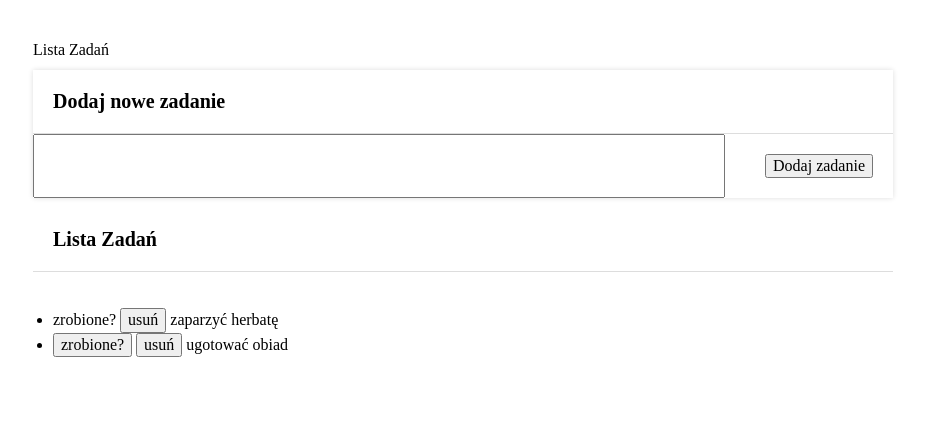
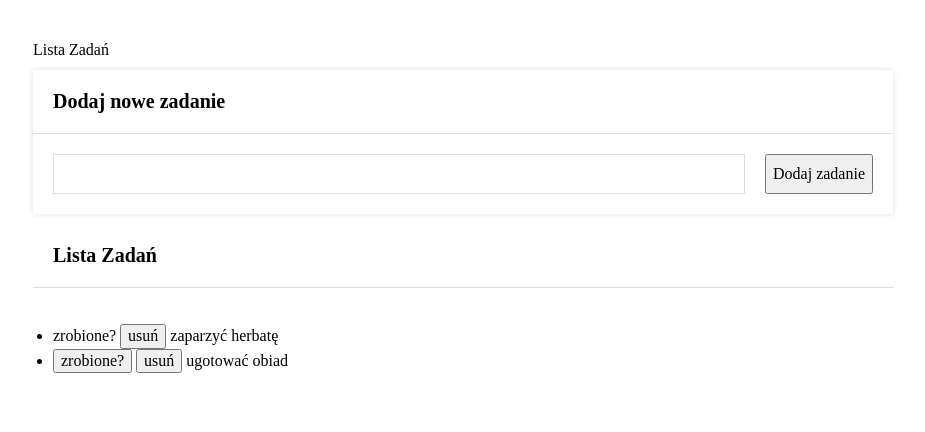
Before and after one commit to olykka/toDOList, a plain HTML site: page index.html in a window 1280 px wide. Shown: the whole page, without its empty margins (177-1102 px from the left). Drawn offline with nearby package versions, Linux system fonts and the light colour scheme.

Commit message:
form class added

```diff
--- /dev/null
+++ b/css/form__button.css
@@ -0,0 +1,3 @@
+.form__button {
+    overflow: visible;
+}
--- /dev/null
+++ b/css/form__input.css
@@ -0,0 +1,4 @@
+.form__input {
+    padding: 10px;
+    border: 1px solid #ddd;
+}
--- a/index.html
+++ b/index.html
@@ -11,6 +11,8 @@
     <link href="css/section__body.css" rel="stylesheet">
     <link href="css/container.css" rel="stylesheet">
     <link href="css/form.css" rel="stylesheet">
+    <link href="css/form__input.css" rel="stylesheet">
+    <link href="css/form__button.css" rel="stylesheet">
     <script src="js/script.js" defer></script>
     <link rel="stylesheet" href="https://cdnjs.cloudflare.com/ajax/libs/normalize/8.0.1/normalize.min.css"
     integrity="sha512-NhSC1YmyruXifcj/KFRWoC561YpHpc5Jtzgvbuzx5VozKpWvQ+4nXhPdFgmx8xqexRcpAglTj9sIBWINXa8x5w=="
@@ -26,10 +28,11 @@
 
 
         <h2 class="section__header">Dodaj nowe zadanie</h2>
+        <div class="section__body">
         <form class="form js-form">
-        <input class="js-newTask">
-        <div class="section__body">
-        <button>Dodaj zadanie</button>
+        <input class="form__input js-newTask">
+
+        <button class="form__button">Dodaj zadanie</button>
     </form></div>
 
 </section>
```
